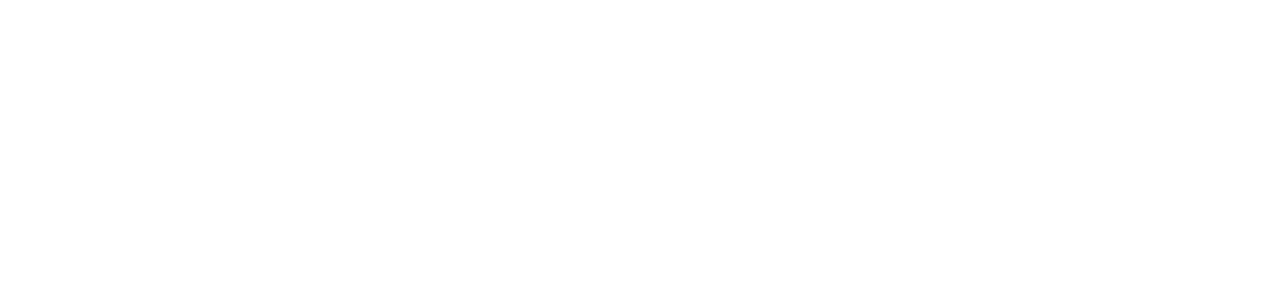
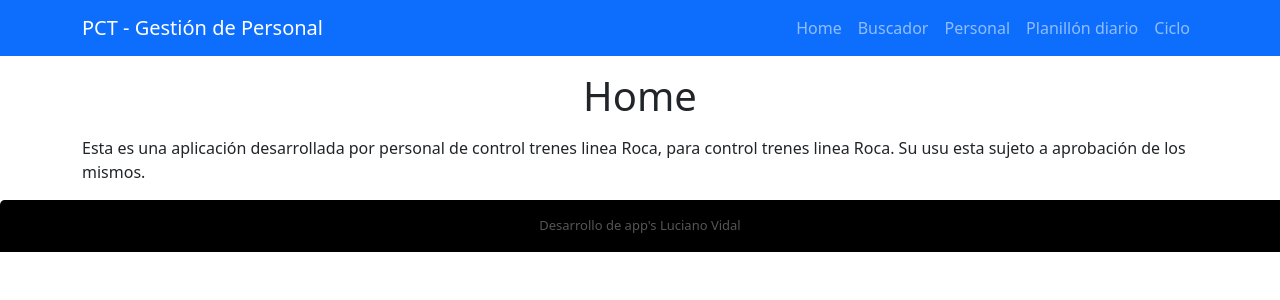
Before and after one commit to Lucho-Vidal/Gestor-de-personal, a Vue app: page /personal in a window 1280 px wide. Before the commit this address had no page. Shown: the top 300 px of the page. Built offline with nearby package versions, Linux system fonts and the light colour scheme.

Commit message:
se agrego el templete Personal

```diff
--- a/src/router/index.ts
+++ b/src/router/index.ts
@@ -11,6 +11,11 @@ const routes: RouteRecordRaw[] = [
         path: '/buscador',
         name: 'Buscador',
         component: () => import('@/components/BuscadorTrenes.vue')
+    },
+    {
+        path: '/personal',
+        name: 'Personal',
+        component: () => import('@/components/Personal.vue')
     }
 ]
 
```
